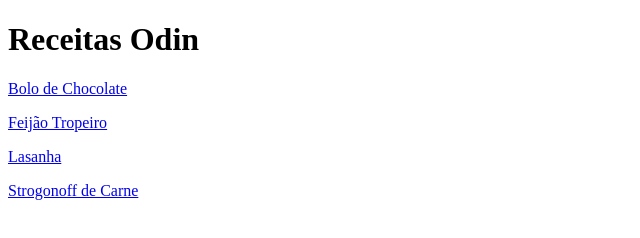
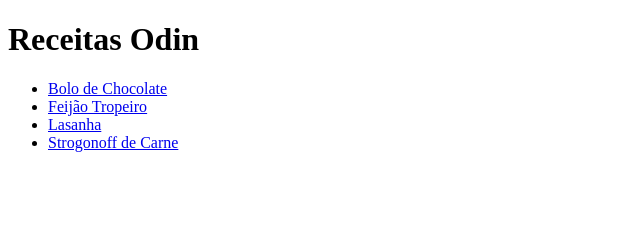
Before and after one commit to Apatheial/odin-recipes, a plain HTML site: page index.html in a window 1280 px wide. Shown: the whole page, without its empty margins (0-640 px from the left). Drawn offline with Linux system fonts and the light colour scheme.

Commit message:
Update: substituídos <p> por <ol> nos links
Os links estavam dentro de tags <p>, que foram substituídas por <ol>
para melhorar a estrutura e a semântica do código.

```diff
--- a/index.html
+++ b/index.html
@@ -7,25 +7,27 @@
 
     <body>
         <h1>Receitas Odin</h1>
-        <p>
+        <ul>
+            <li>
                 <a
                     href="./recipes/bolo-de-chocolate.html"
                 >Bolo de Chocolate</a>
-        </p>
-        <p>
+            </li>
+            <li>
                 <a
                     href="./recipes/feijao-tropeiro.html"
                 >Feijão Tropeiro</a>
-        </p>
-        <p>
+            </li>
+            <li>
                 <a
                     href="./recipes/lasanha.html"
                 >Lasanha</a>
-        </p>
-        <p>
+            </li>
+            <li>
                 <a
                     href="./recipes/strogonoff-de-carne.html"
                 >Strogonoff de Carne</a>
-        </p>
+            </li>
+        </ul>
     </body>
 </html>
```
Lines whose indentation alone changed are shown as unchanged.
